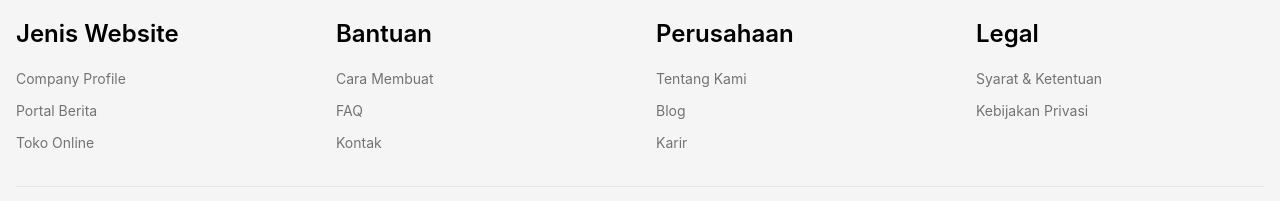
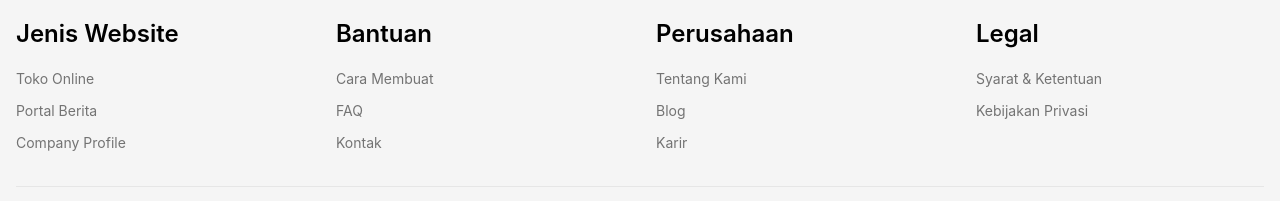
Before and after one commit to hendarSu/ayogratis, a Next.js app: page / in a window 1280 px wide. Shown: the part 2494-2695 px from the top of the page. Built offline with nearby package versions, Linux system fonts and the light colour scheme.

Commit message:
fix deploy

```diff
--- a/components/footer.tsx
+++ b/components/footer.tsx
@@ -10,7 +10,7 @@ export function Footer() {
             <ul className="space-y-2">
               <li>
                 <Link href="#" className="text-sm text-muted-foreground hover:text-primary">
-                  Company Profile
+                  Toko Online
                 </Link>
               </li>
               <li>
@@ -20,7 +20,7 @@ export function Footer() {
               </li>
               <li>
                 <Link href="#" className="text-sm text-muted-foreground hover:text-primary">
-                  Toko Online
+                  Company Profile
                 </Link>
               </li>
             </ul>
```
